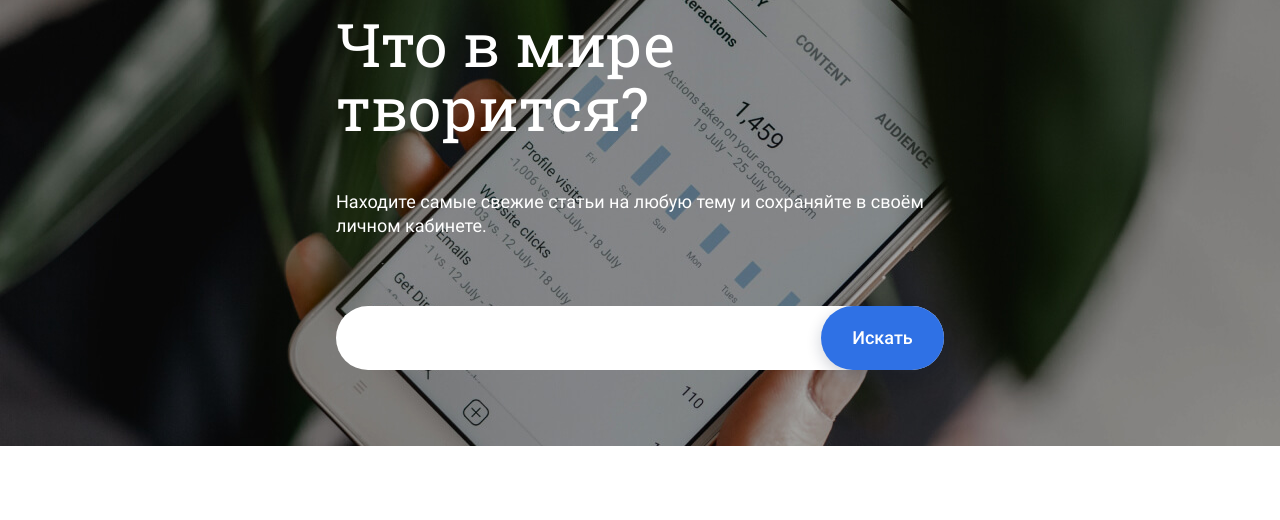
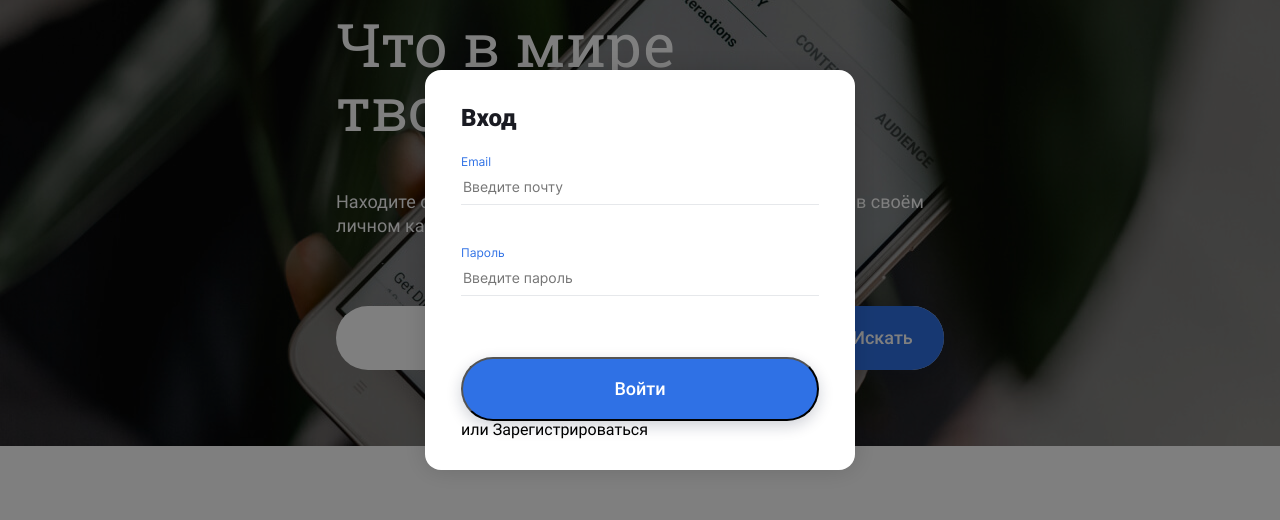
Before and after one commit to vadagama/news-explorer-frontend, a website built with webpack: page src/index.html in a window 1280 px wide. Shown: the part 130-650 px from the top of the page. Built offline with nearby package versions, Linux system fonts and the light colour scheme.

Commit message:
login form before done

```diff
--- /dev/null
+++ b/src/blocks/form/__button/form__button.css
@@ -0,0 +1,15 @@
+.form__button {
+    background: #2F71E5;
+    box-shadow: 0px 5px 15px rgba(14, 26, 57, 0.2);
+    border-radius: 100px;
+    margin-top: 43px;
+    height: 64px;
+    font-family: Roboto;
+    font-style: normal;
+    font-weight: 500;
+    font-size: 18px;
+    line-height: 24px;
+    color: #fff;
+    outline: none;
+    cursor: pointer;
+}
--- /dev/null
+++ b/src/blocks/form/__header/form__header.css
@@ -0,0 +1,8 @@
+.form__header {
+    font-family: Roboto;
+font-style: normal;
+font-weight: 900;
+font-size: 24px;
+line-height: 28px;
+color: #1A1B22;
+}
--- /dev/null
+++ b/src/blocks/form/__input-error/form__input-error.css
@@ -0,0 +1,9 @@
+.form__input-error {
+    font-family: Inter;
+    font-style: normal;
+    font-weight: normal;
+    font-size: 12px;
+    line-height: 15px;
+    color: #FF0000;
+    visibility: hidden;
+}
--- /dev/null
+++ b/src/blocks/form/__input-label/form__input-label.css
@@ -0,0 +1,9 @@
+.form__input-label {
+    font-family: Inter;
+    font-style: normal;
+    font-weight: normal;
+    font-size: 12px;
+    line-height: 15px;
+    color: #2F71E5;
+    padding-top: 22px;
+}
--- /dev/null
+++ b/src/blocks/form/__input/form__input.css
@@ -0,0 +1,14 @@
+.form__input {
+    font-family: Inter;
+    font-style: normal;
+    font-weight: normal;
+    font-size: 14px;
+    line-height: 17px;
+    color: #000000;
+    border: none;
+    outline: none;
+    padding-top: 9px;
+    border-bottom: 1px solid #E6E8EB;
+    padding-bottom: 9px;
+    margin-bottom: 3px;
+}
--- /dev/null
+++ b/src/blocks/form/form.css
@@ -0,0 +1,11 @@
+@import url(__header/form__header.css);
+@import url(__input/form__input.css);
+@import url(__input-label/form__input-label.css);
+@import url(__input-error/form__input-error.css);
+@import url(__button/form__button.css);
+
+.form {
+    padding: 34px 36px 28px 36px;
+    display: flex;
+    flex-direction: column;
+}
--- /dev/null
+++ b/src/blocks/popup/popup.css
@@ -0,0 +1,49 @@
+.popup {
+  position: fixed;
+  z-index: 10;
+  top: 0;
+  left: 0;
+  width: 100%;
+  height: 100%;
+  opacity: 1;
+}
+
+.popup:before {
+  display: block;
+  content: ' ';
+  position: absolute;
+  z-index: 1;
+  width: 100%;
+  height: 100%;
+  top: 0;
+  left: 0;
+  background-color: #000;
+  opacity: .5;
+}
+
+.popup-content {
+  width: 430px;
+  height: 400px;
+  position: absolute;
+  z-index: 2;
+  top: 0;
+  bottom: 0;
+  left: 0;
+  right: 0;
+  margin: auto;
+  background: #FFFFFF;
+  box-shadow: 0px 0px 25px rgba(0, 0, 0, 0.15);
+  border-radius: 16px;
+  -moz-box-sizing: border-box;
+  box-sizing: border-box;
+}
+
+.popup-closer {
+  position: absolute;
+  top: -45px;
+  right: -45px;
+  display: block;
+  line-height: 20px;
+  text-align: center;
+  cursor: pointer;
+}
--- a/src/index.css
+++ b/src/index.css
@@ -9,6 +9,8 @@
 @import url(blocks/about-author/about-author.css);
 @import url(blocks/footer/footer.css);
 @import url(blocks/social-section/social-section.css);
+@import url(blocks/popup/popup.css);
+@import url(blocks/form/form.css);
 
 body {
   background-color: #fff;
--- a/src/index.html
+++ b/src/index.html
@@ -14,6 +14,37 @@
 
 <body>
   <div class="root">
+
+  <!-- Login popup module start -->
+      <div class="popup">
+        <div class="popup-content">
+          <a href="/"><img class="popup-closer" src="<%=require ('./images/close-popup-icon.svg') %>"></a>
+          <form class="form">
+              <h1 class="form__header">Вход</h1>
+              <span class="form__input-label">Email</span>
+              <input class="form__input" type="text" name="username" placeholder="Введите почту"/>
+              <label class="form__input-error" for="username">Неправильный формат email</label>
+              <span class="form__input-label">Пароль</span>
+              <input class="form__input" type="password" name="password" placeholder="Введите пароль"/>
+              <label class="form__input-error" for="password">Неправильный формат пароля</label>
+              <button class="form__button" type="submit" value="Login" name="button">Войти</button>
+              <span class="form__">или <a>Зарегистрироваться</a></span>
+            </form>
+        </div>
+      </div>
+  <!-- Login popup module end -->
+
+  <!-- Registration popup module start -->
+<!--   <div class="popup-wrapper">
+      <div class="popup">
+        <div class="popup-content">
+          <label class="popup-closer">
+              <img src="<%=require ('./images/close-popup-icon.svg') %>">
+          </label>
+        </div>
+      </div>
+    </div> -->
+  <!-- Registration popup module end -->
     <header class="header">
       <div class="header-menu">
         <a href="#" class="header-menu__logo">NewsExplorer</a>
```
Also changed, not shown: src/vendor/fonts.css, src/vendor/fonts/Inter-Regular.woff2 (added).
